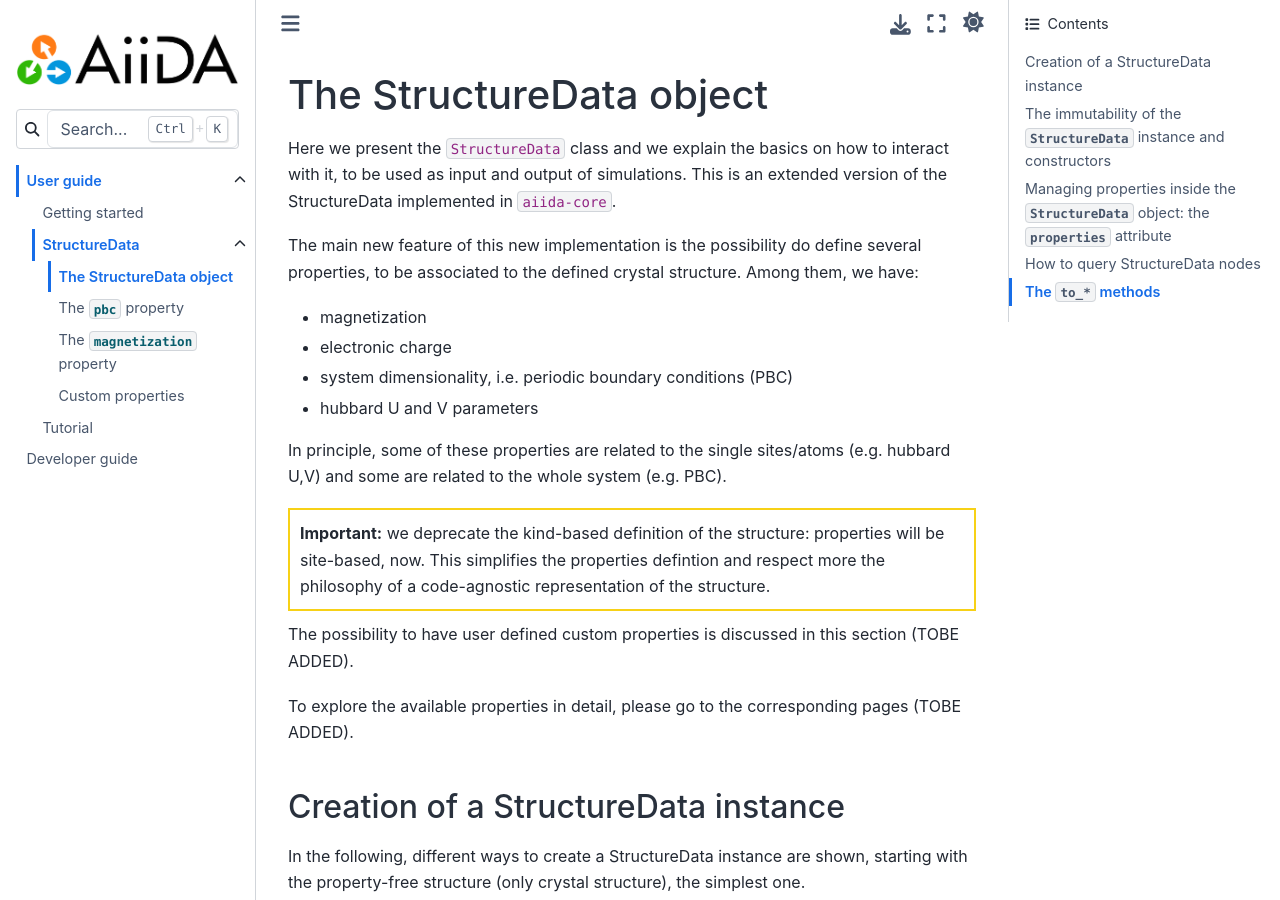
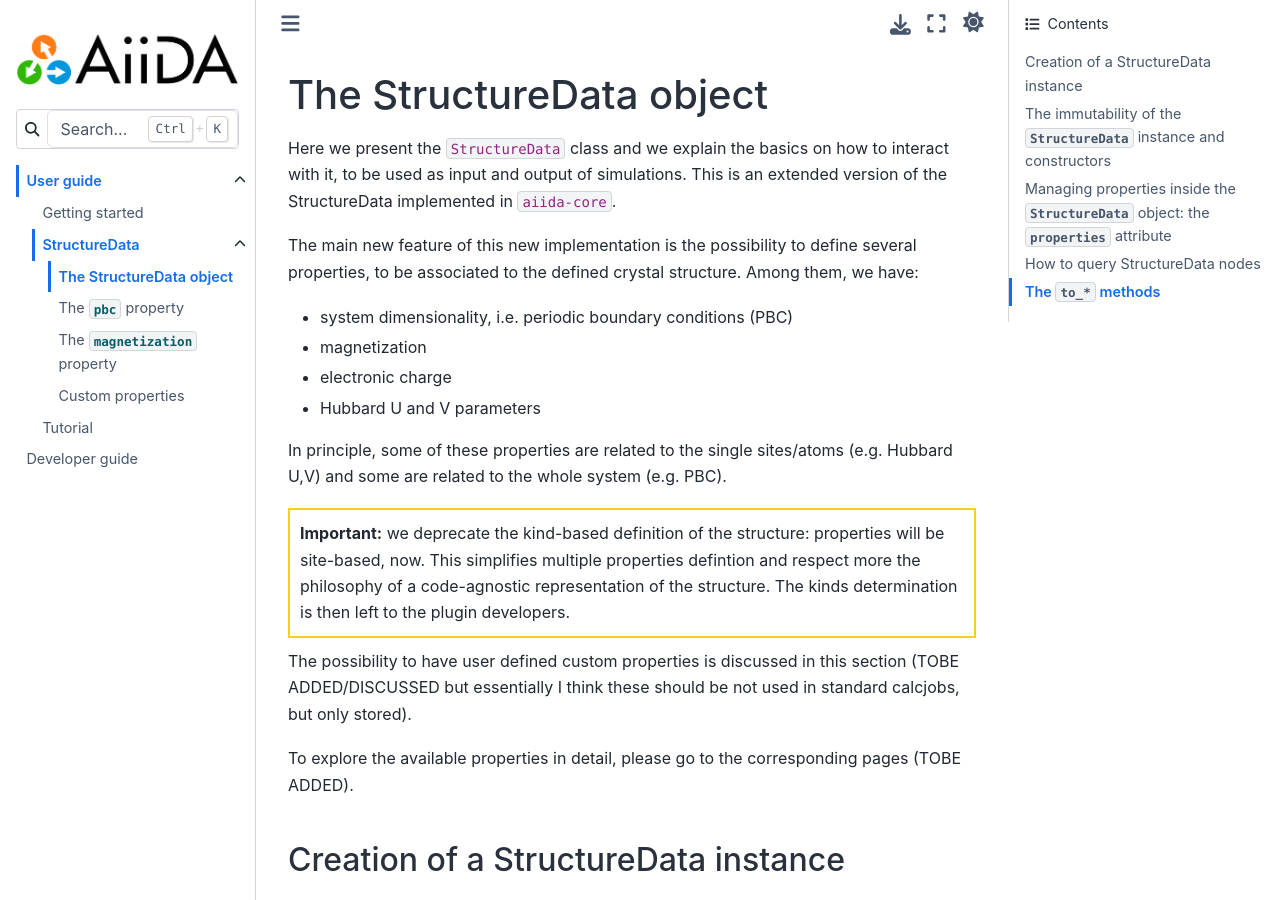
Before and after one commit to aiidateam/aiida-atomistic, a Sphinx documentation site: the page built from docs/source/user_guide/structuredata/structuredata.md, in a window 1280 px wide and 900 px high. Built offline with Sphinx 7.4.7 and the Sphinx Book theme 1.1.4, drawn with Linux system fonts in a browser that asks for light colours; pages that are not in the unit, such as notebooks, are missing from menus; some of the changed text lies outside the part shown.

Commit message:
fixing some typos in structuredata.md

````diff
--- a/docs/source/user_guide/structuredata/structuredata.md
+++ b/docs/source/user_guide/structuredata/structuredata.md
@@ -3,21 +3,21 @@
 Here we present the `StructureData` class and we explain the basics on how to interact with it, to
 be used as input and output of simulations. This is an extended version of the StructureData implemented in `aiida-core`.
 
-The main new feature of this new implementation is the possibility do define several properties, to be associated to the defined crystal structure.
+The main new feature of this new implementation is the possibility to define several properties, to be associated to the defined crystal structure.
 Among them, we have:
 
+- system dimensionality, i.e. periodic boundary conditions (PBC)
 - magnetization
 - electronic charge
-- system dimensionality, i.e. periodic boundary conditions (PBC)
-- hubbard U and V parameters
+- Hubbard U and V parameters
 
-In principle, some of these properties are related to the single sites/atoms (e.g. hubbard U,V) and some are related to the whole system (e.g. PBC).
+In principle, some of these properties are related to the single sites/atoms (e.g. Hubbard U,V) and some are related to the whole system (e.g. PBC).
 
 <div style="border:2px solid #f7d117; padding: 10px; margin: 10px 0;">
-    <strong>Important:</strong> we deprecate the kind-based definition of the structure: properties will be site-based, now. This simplifies the properties defintion and respect more the philosophy of a code-agnostic representation of the structure.
+    <strong>Important:</strong> we deprecate the kind-based definition of the structure: properties will be site-based, now. This simplifies multiple properties defintion and respect more the philosophy of a code-agnostic representation of the structure. The kinds determination is then left to the plugin developers.
 </div>
 
-The possibility to have user defined custom properties is discussed in this section (TOBE ADDED).
+The possibility to have user defined custom properties is discussed in this section (TOBE ADDED/DISCUSSED but essentially I think these should be not used in standard calcjobs, but only stored).
 
 To explore the available properties in detail, please go to the corresponding pages (TOBE ADDED).
 
@@ -67,7 +67,7 @@
 ### Setting the crystal structure and properties
 
 Let's suppose we have a 2D structure. In this case, we need to define the PBC consistently.
-We should then provide the following information during to the StructureData constructor:
+We should then provide the following information in the StructureData constructor:
 
 ```python
 In [9]: data = {
````
